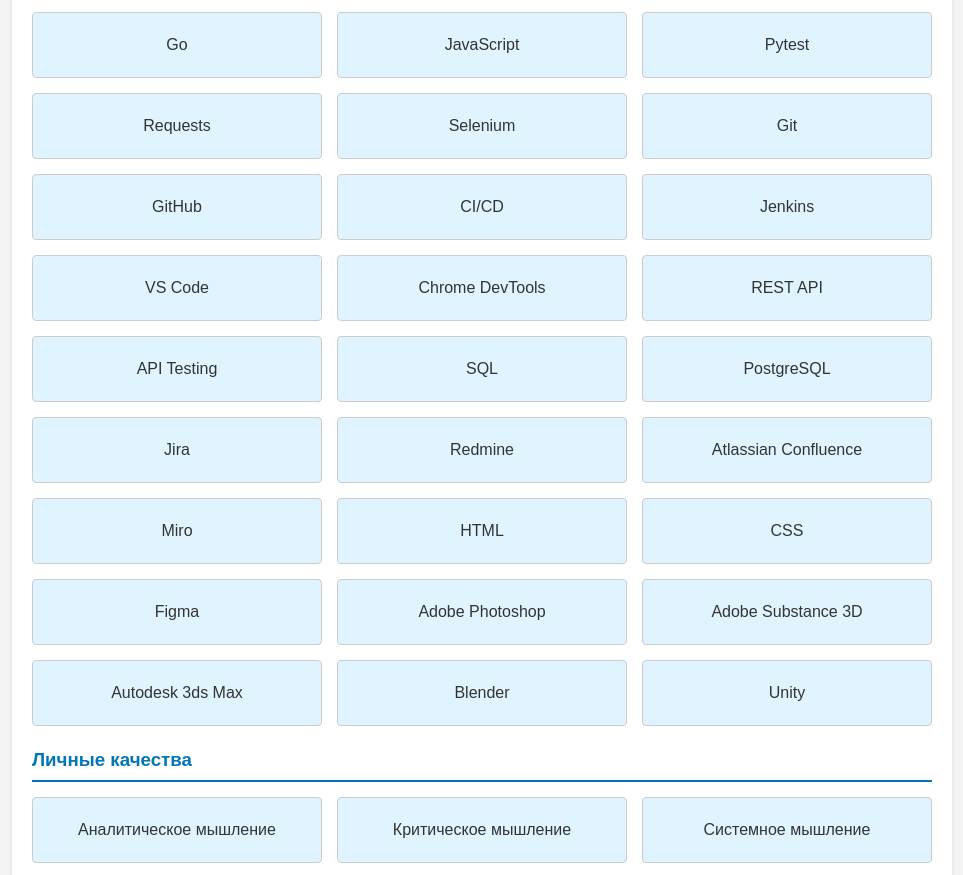
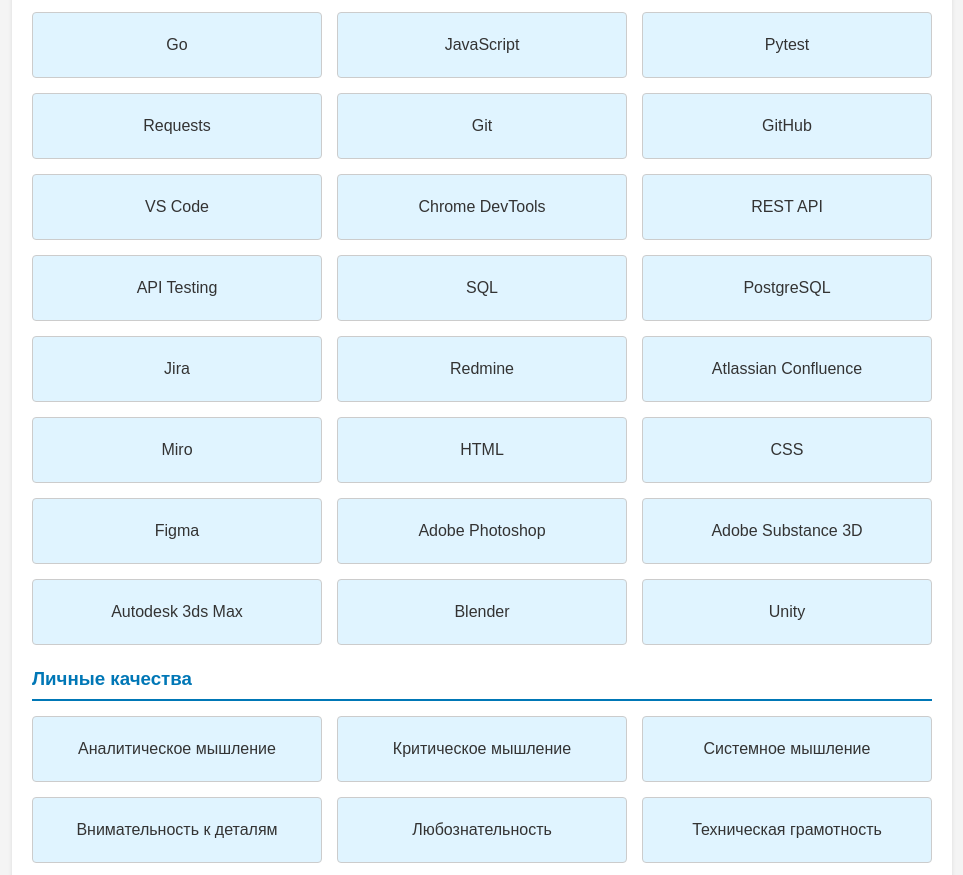
Before and after one commit to UdixOper/resume-QA, a plain HTML site: page index.html in a window 1280 px wide. Shown: the part 4954-5829 px from the top of the page, without its empty margins (158-1121 px from the left). Drawn offline with Linux system fonts and the light colour scheme.

Commit message:
Update index.html

```diff
--- a/index.html
+++ b/index.html
@@ -270,11 +270,11 @@
         <div class="skill-box">JavaScript</div>
         <div class="skill-box">Pytest</div>
         <div class="skill-box">Requests</div>
-        <div class="skill-box">Selenium</div>
+<!--         <div class="skill-box">Selenium</div> -->
         <div class="skill-box">Git</div>
         <div class="skill-box">GitHub</div>
-        <div class="skill-box">CI/CD</div>
-        <div class="skill-box">Jenkins</div>
+<!--         <div class="skill-box">CI/CD</div>
+        <div class="skill-box">Jenkins</div> -->
         <div class="skill-box">VS Code</div>
         <div class="skill-box">Chrome DevTools</div>
         <div class="skill-box">REST API</div>
```
